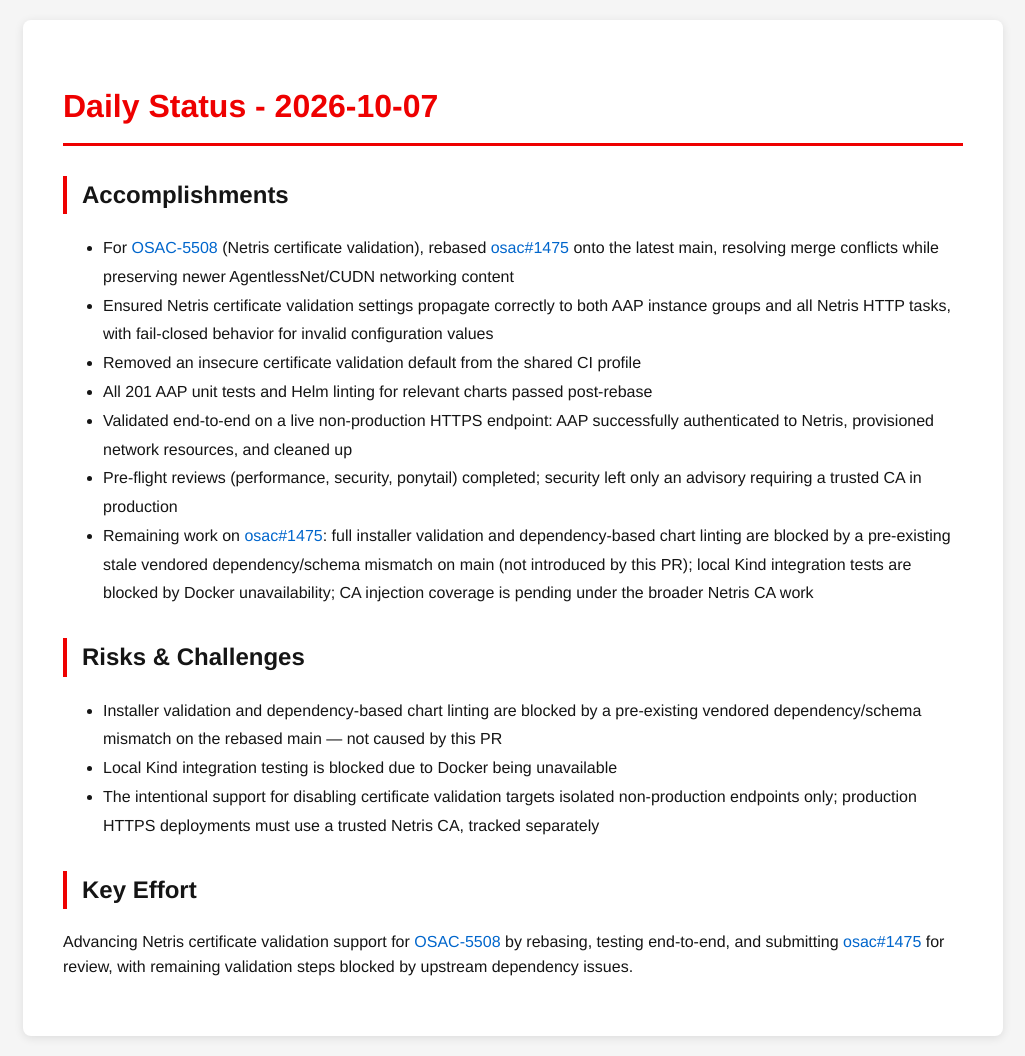
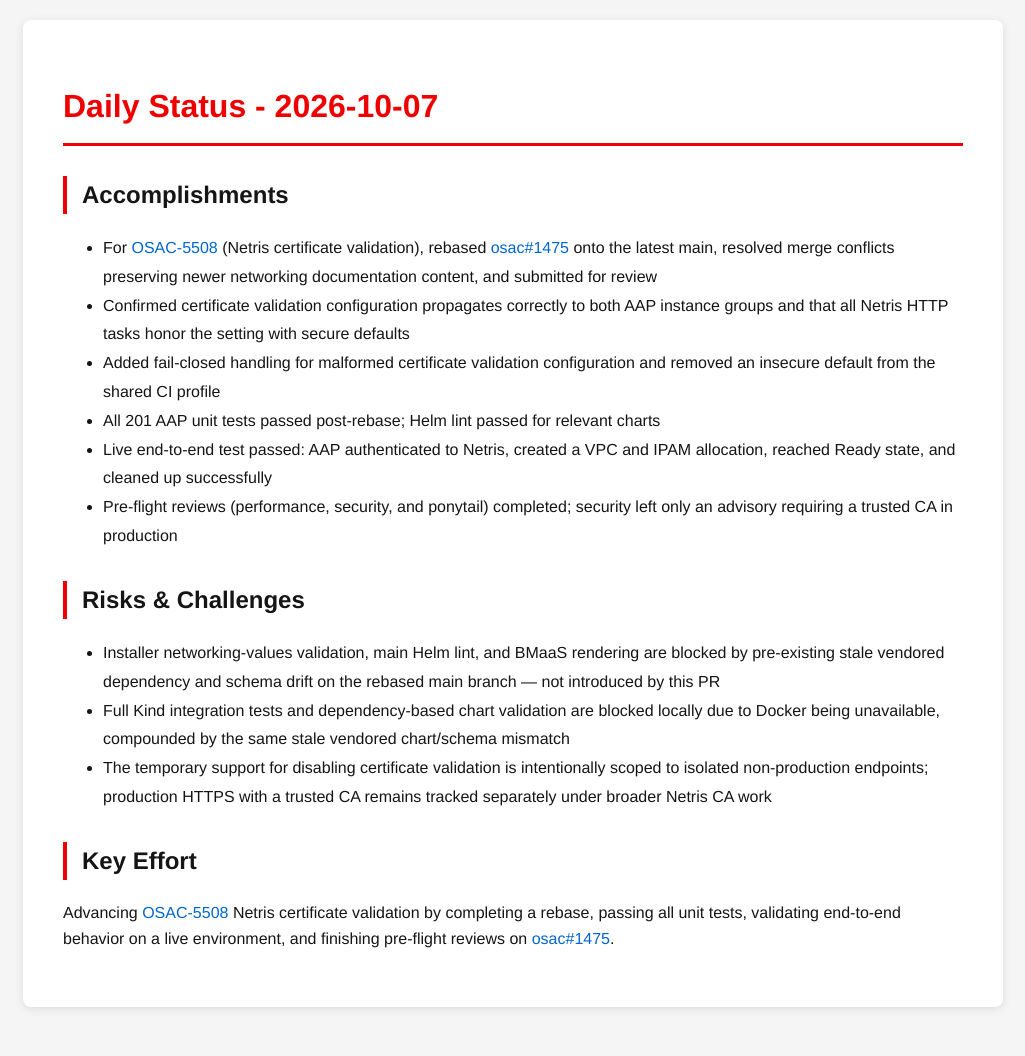
Before and after one commit to tzvatot/daily-status, a Jekyll site: the page built from 2026-10-07.md, in a window 1280 px wide. Shown: the whole page, without its empty margins (127-1152 px from the left). Built offline with Jekyll 4.4.1, drawn with Linux system fonts in a browser that asks for light colours; after the commit the page ends 1027 px from its top, so only the background shows below that.

Commit message:
Daily status update - 2026-10-07

```diff
--- a/2026-10-07.md
+++ b/2026-10-07.md
@@ -7,18 +7,17 @@
 # Daily Status - 2026-10-07
 
 ## Accomplishments
-- For [OSAC-5508](https://redhat.atlassian.net/browse/OSAC-5508) (Netris certificate validation), rebased [osac#1475](https://github.com/osac-project/osac/pull/1475) onto the latest main, resolving merge conflicts while preserving newer AgentlessNet/CUDN networking content
-- Ensured Netris certificate validation settings propagate correctly to both AAP instance groups and all Netris HTTP tasks, with fail-closed behavior for invalid configuration values
-- Removed an insecure certificate validation default from the shared CI profile
-- All 201 AAP unit tests and Helm linting for relevant charts passed post-rebase
-- Validated end-to-end on a live non-production HTTPS endpoint: AAP successfully authenticated to Netris, provisioned network resources, and cleaned up
-- Pre-flight reviews (performance, security, ponytail) completed; security left only an advisory requiring a trusted CA in production
-- Remaining work on [osac#1475](https://github.com/osac-project/osac/pull/1475): full installer validation and dependency-based chart linting are blocked by a pre-existing stale vendored dependency/schema mismatch on main (not introduced by this PR); local Kind integration tests are blocked by Docker unavailability; CA injection coverage is pending under the broader Netris CA work
+- For [OSAC-5508](https://redhat.atlassian.net/browse/OSAC-5508) (Netris certificate validation), rebased [osac#1475](https://github.com/osac-project/osac/pull/1475) onto the latest main, resolved merge conflicts preserving newer networking documentation content, and submitted for review
+- Confirmed certificate validation configuration propagates correctly to both AAP instance groups and that all Netris HTTP tasks honor the setting with secure defaults
+- Added fail-closed handling for malformed certificate validation configuration and removed an insecure default from the shared CI profile
+- All 201 AAP unit tests passed post-rebase; Helm lint passed for relevant charts
+- Live end-to-end test passed: AAP authenticated to Netris, created a VPC and IPAM allocation, reached Ready state, and cleaned up successfully
+- Pre-flight reviews (performance, security, and ponytail) completed; security left only an advisory requiring a trusted CA in production
 
 ## Risks & Challenges
-- Installer validation and dependency-based chart linting are blocked by a pre-existing vendored dependency/schema mismatch on the rebased main — not caused by this PR
-- Local Kind integration testing is blocked due to Docker being unavailable
-- The intentional support for disabling certificate validation targets isolated non-production endpoints only; production HTTPS deployments must use a trusted Netris CA, tracked separately
+- Installer networking-values validation, main Helm lint, and BMaaS rendering are blocked by pre-existing stale vendored dependency and schema drift on the rebased main branch — not introduced by this PR
+- Full Kind integration tests and dependency-based chart validation are blocked locally due to Docker being unavailable, compounded by the same stale vendored chart/schema mismatch
+- The temporary support for disabling certificate validation is intentionally scoped to isolated non-production endpoints; production HTTPS with a trusted CA remains tracked separately under broader Netris CA work
 
 ## Key Effort
-Advancing Netris certificate validation support for [OSAC-5508](https://redhat.atlassian.net/browse/OSAC-5508) by rebasing, testing end-to-end, and submitting [osac#1475](https://github.com/osac-project/osac/pull/1475) for review, with remaining validation steps blocked by upstream dependency issues.
+Advancing [OSAC-5508](https://redhat.atlassian.net/browse/OSAC-5508) Netris certificate validation by completing a rebase, passing all unit tests, validating end-to-end behavior on a live environment, and finishing pre-flight reviews on [osac#1475](https://github.com/osac-project/osac/pull/1475).
```
